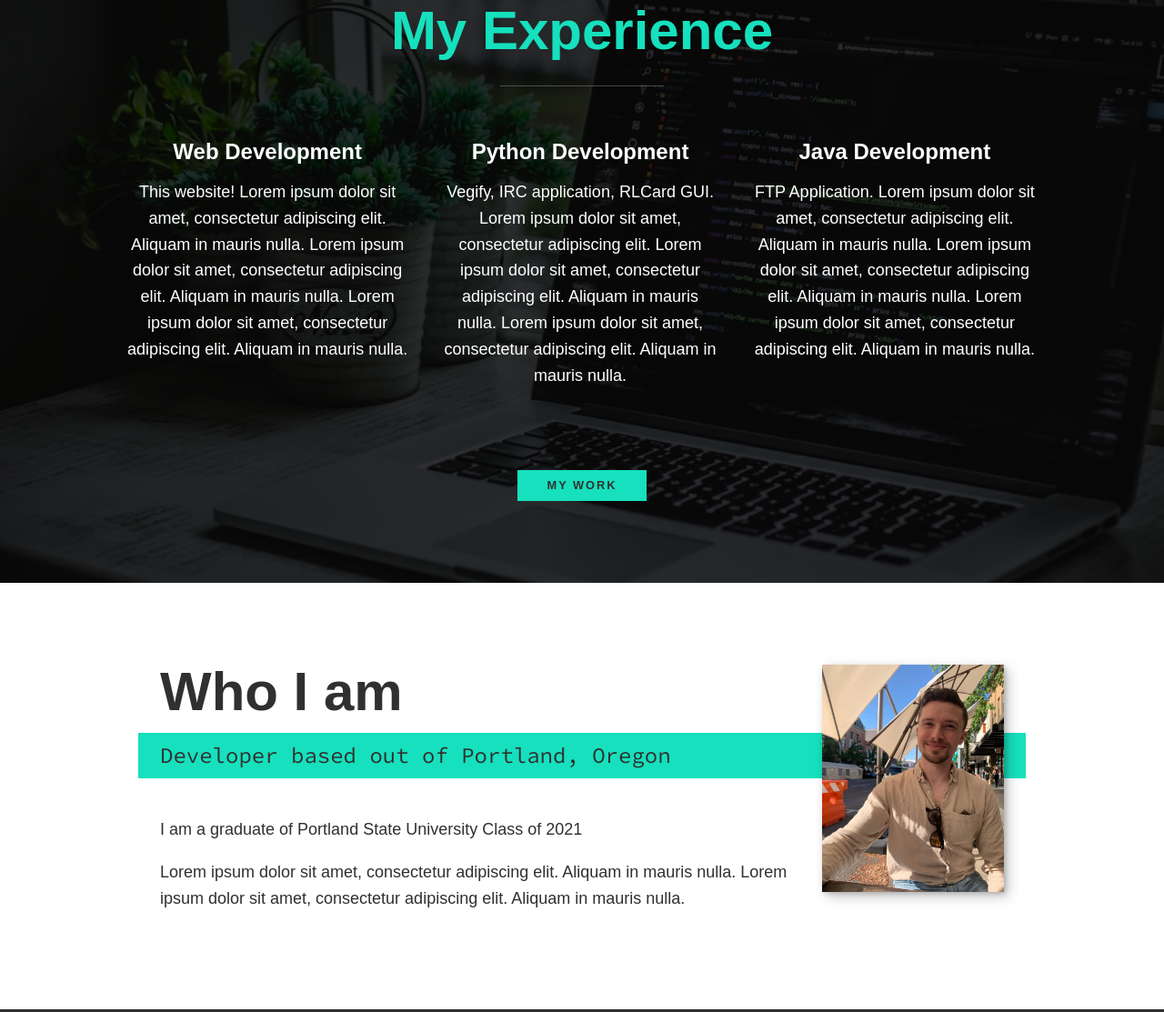
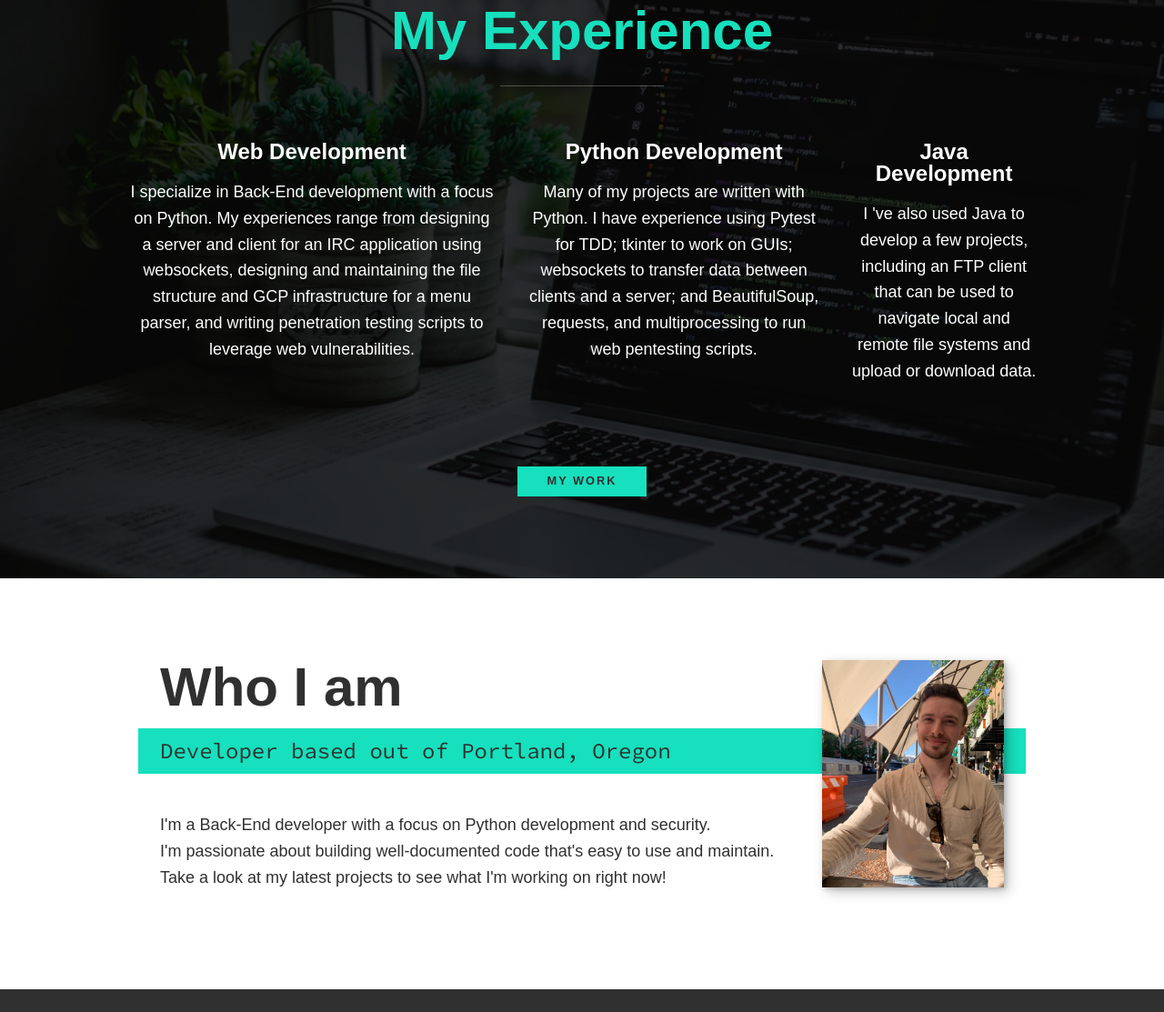
Before and after one commit to brandonaltermatt/brandonaltermatt.github.io, a plain HTML site: page index.html in a window 1280 px wide. Shown: the part 552-1665 px from the top of the page at 91% size. Drawn offline with nearby package versions, Linux system fonts and the light colour scheme.

Commit message:
filled out 'about me' and 'experience' sections

```diff
--- a/index.html
+++ b/index.html
@@ -40,23 +40,23 @@
             <div class="experiences">
                 <div class="experience">
                     <h3>Web Development</h3>
-                    <p>This website! Lorem ipsum dolor sit amet, consectetur adipiscing elit. Aliquam in mauris nulla.
-                        Lorem ipsum dolor sit amet, consectetur adipiscing elit. Aliquam in mauris nulla.
-                        Lorem ipsum dolor sit amet, consectetur adipiscing elit. Aliquam in mauris nulla.
+                    <p> I specialize in Back-End development with a focus on Python.
+                        My experiences range from designing a server and client for an IRC application using websockets,
+                        designing and maintaining the file structure and GCP infrastructure for a menu parser, and
+                        writing penetration testing scripts to leverage web vulnerabilities.
                     </p>
                 </div> <!-- / experience -->
                 <div class="experience">
                     <h3>Python Development</h3>
-                    <p>Vegify, IRC application, RLCard GUI. Lorem ipsum dolor sit amet, consectetur adipiscing elit.
-                        Lorem ipsum dolor sit amet, consectetur adipiscing elit. Aliquam in mauris nulla.
-                        Lorem ipsum dolor sit amet, consectetur adipiscing elit. Aliquam in mauris nulla.
+                    <p> Many of my projects are written with Python. I have experience using Pytest for TDD;
+                        tkinter to work on GUIs; websockets to transfer data between clients and a server;
+                        and BeautifulSoup, requests, and multiprocessing to run web pentesting scripts.
                     </p>
                 </div> <!-- / experience -->
                 <div class="experience">
                     <h3>Java Development</h3>
-                    <p>FTP Application. Lorem ipsum dolor sit amet, consectetur adipiscing elit. Aliquam in mauris nulla.
-                        Lorem ipsum dolor sit amet, consectetur adipiscing elit. Aliquam in mauris nulla.
-                        Lorem ipsum dolor sit amet, consectetur adipiscing elit. Aliquam in mauris nulla.
+                    <p> I 've also used Java to develop a few projects, including an FTP client
+                        that can be used to navigate local and remote file systems and upload or download data.
                     </p>
                 </div> <!-- / experience -->
             </div> <!-- / experiences -->
@@ -70,10 +70,9 @@
             <p class="section__subtitle section__subtitle--about">Developer based out of Portland, Oregon</p>
 
             <div class="about-me__body">
-                <p>I am a graduate of Portland State University Class of 2021</p>
-                <p>Lorem ipsum dolor sit amet, consectetur adipiscing elit. Aliquam in mauris nulla.
-                    Lorem ipsum dolor sit amet, consectetur adipiscing elit. Aliquam in mauris nulla.
-                </p>
+                <p>I'm a Back-End developer with a focus on Python development and security.<br>
+                I'm passionate about building well-documented code that's easy to use and maintain.<br>
+                Take a look at my latest projects to see what I'm working on right now!</p>
             </div>
             <img src="img/dev-me-02.jpg" alt="A picture of Brandon under an umbrella on a sunny day" class="about-me__img">
         </section>
```
